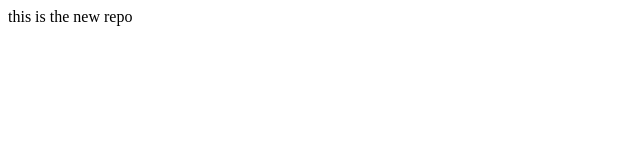
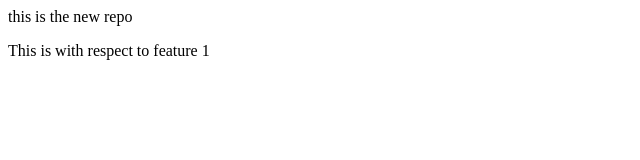
Before and after one commit to prateek8867/localrepo, a plain HTML site: page index.html in a window 1280 px wide. Shown: the whole page, without its empty margins (0-640 px from the left). Drawn offline with Linux system fonts and the light colour scheme.

Commit message:
Add to the branch feature 1

```diff
--- a/index.html
+++ b/index.html
@@ -1 +1,2 @@
 <p> this is the new repo</p>
+<p> This is with respect to feature 1</p>
```
